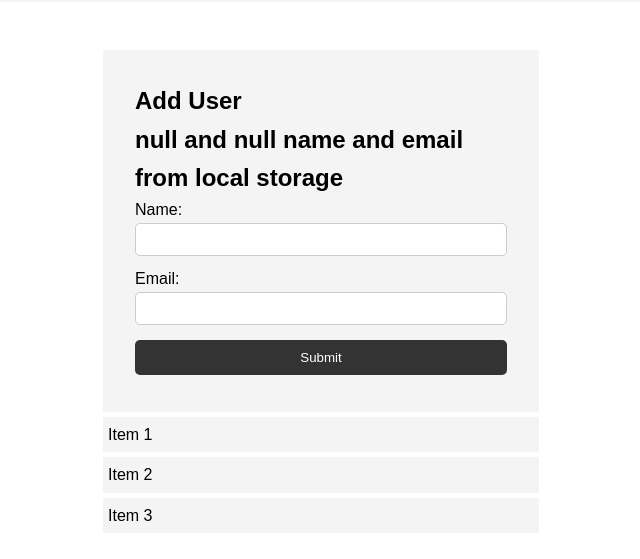
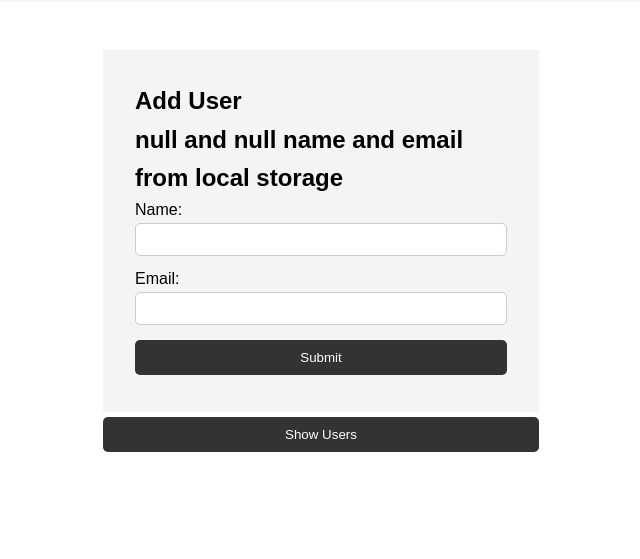
Before and after one commit to Vamsi027/randomtest, a plain HTML site: page another.html in a window 1280 px wide. Shown: the part 81-640 px from the top of the page, without its empty margins (319-959 px from the left). Drawn offline with Linux system fonts and the light colour scheme.

Commit message:
Users list added

```diff
--- a/another.html
+++ b/another.html
@@ -25,15 +25,13 @@
           <input type="text" id="email">
         </div>
         <input class="btn" type="submit" value="Submit">
+
       </form>
-
+      <form id='another'>
+       <input  class="btn" type="submit" value="Show Users">
+      </form>
       <ul id="users"></ul>
 
-      <ul class="items">
-        <li class="item">Item 1</li>
-        <li class="item">Item 2</li>
-        <li class="item">Item 3</li>
-      </ul>
     </section>
 
 
```
